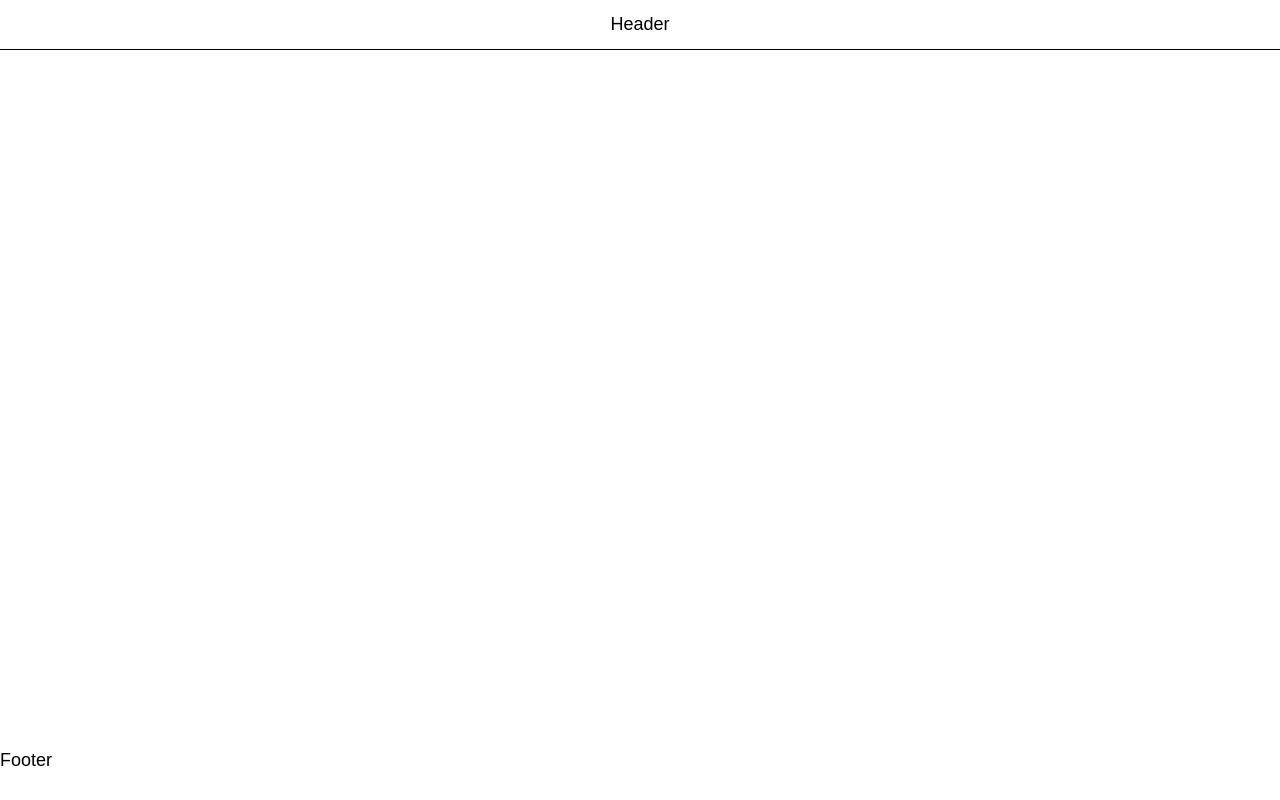
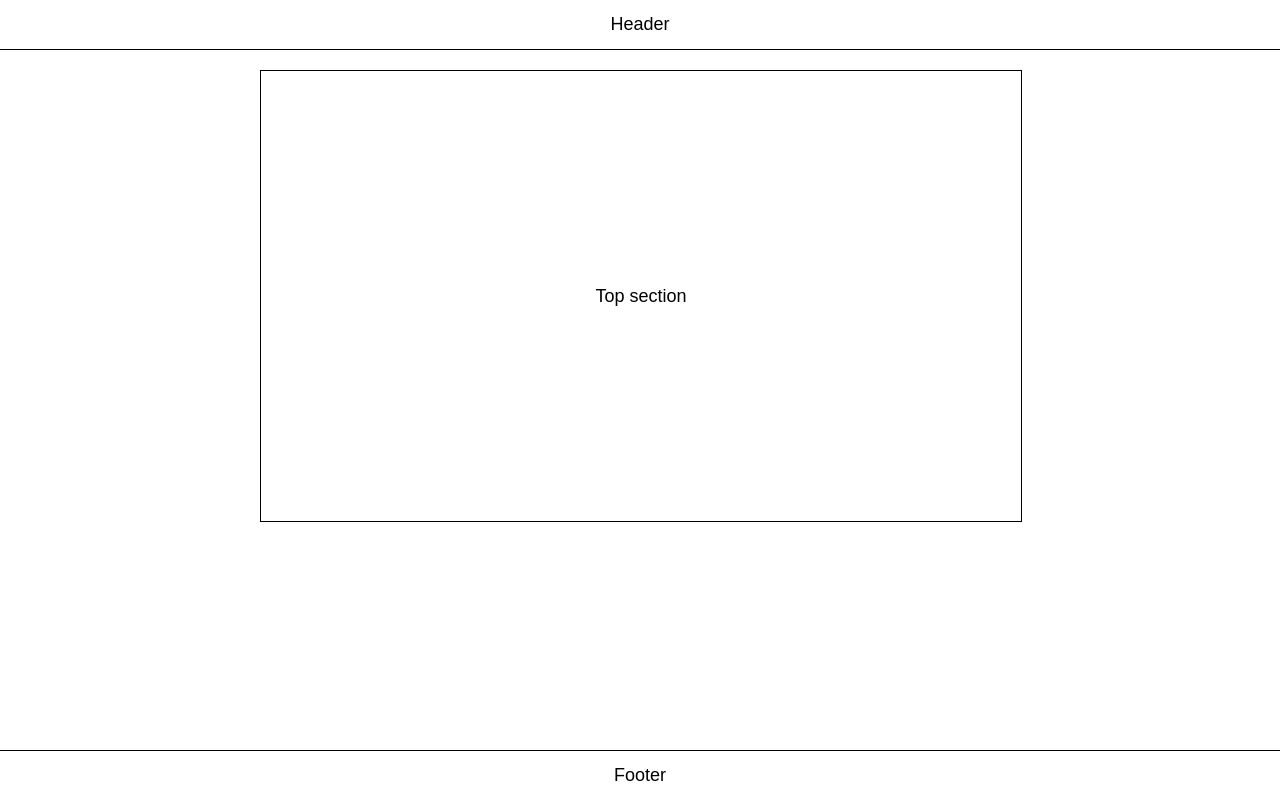
Before and after one commit to ooloo-io/github-flow-FaizAlamDev, a website: page src/index.html in a window 1280 px wide. Drawn offline with nearby package versions, Linux system fonts and the light colour scheme.

Commit message:
Top Section (#6)
* Add top section

* Style top section

```diff
--- a/src/index.html
+++ b/src/index.html
@@ -1,12 +1,11 @@
 <!doctype html>
 
 <html lang="en">
-
 <head>
   <meta charset="utf-8">
 
-  <title>GitHub Flow Course</title>
-  <meta name="description" content="GitHub Flow Course">
+  <title>GitHub Pull Request Flow Course</title>
+  <meta name="description" content="GitHub Pull Request Flow Course">
   <meta name="author" content="Johannes Kettmann">
 
   <link rel="stylesheet" href="https://cdnjs.cloudflare.com/ajax/libs/normalize/8.0.1/normalize.min.css">
@@ -17,10 +16,13 @@
   <header class="header">
     Header
   </header>
-  <main class="content"></main>
-  <footer>
+  <main class="content">
+    <section class="section">
+      Top section
+    </section>
+  </main>
+  <footer class="footer">
     Footer
   </footer>
 </body>
-
 </html>
--- a/src/styles.css
+++ b/src/styles.css
@@ -20,8 +20,18 @@ body {
 }
 
 .content {
-  min-height: calc(100vh - 100px);
-  width: 720px;
+  min-height: calc(100vh - 140px);
+  width: 760px;
   max-width: 100%;
   margin: auto;
+  padding: 20px;
 }
+
+.section {
+  height: 450px;
+  width: 100%;
+  display: flex;
+  justify-content: center;
+  align-items: center;
+  border: 1px solid black;
+}
```
